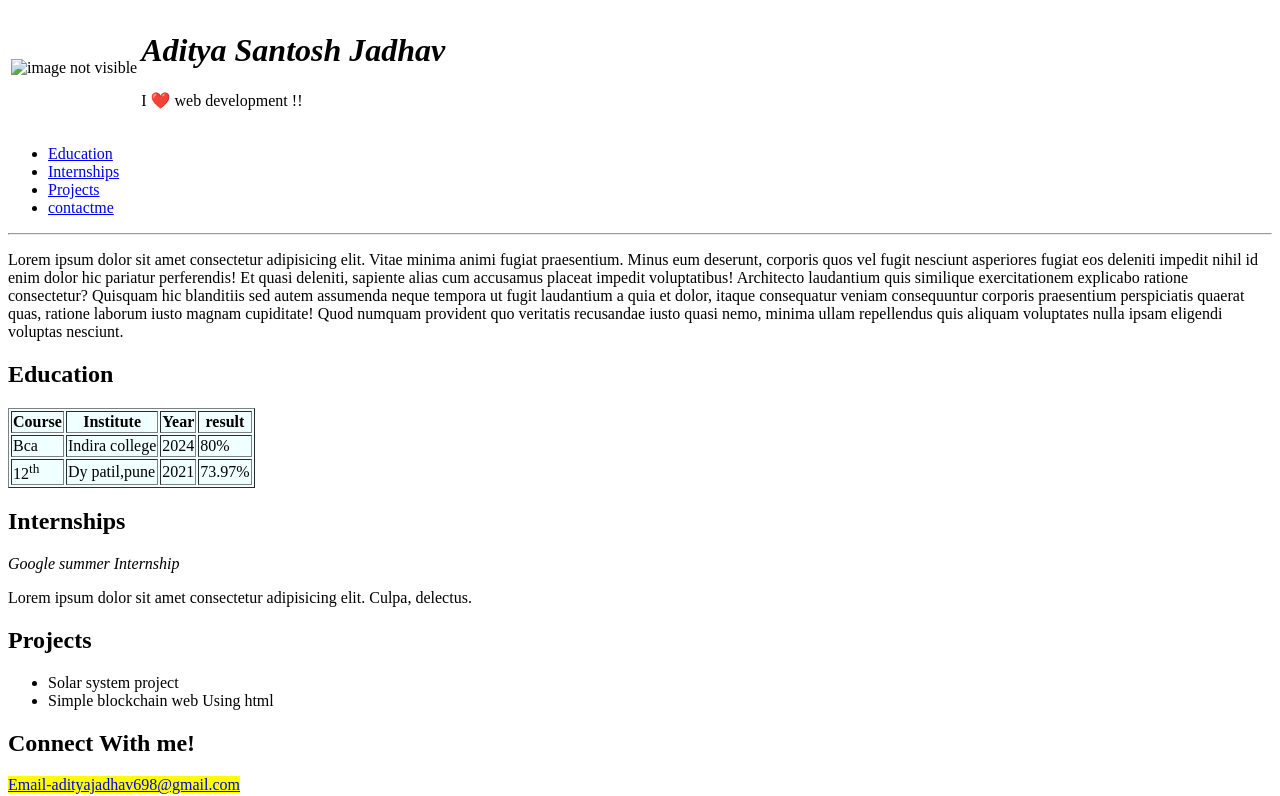
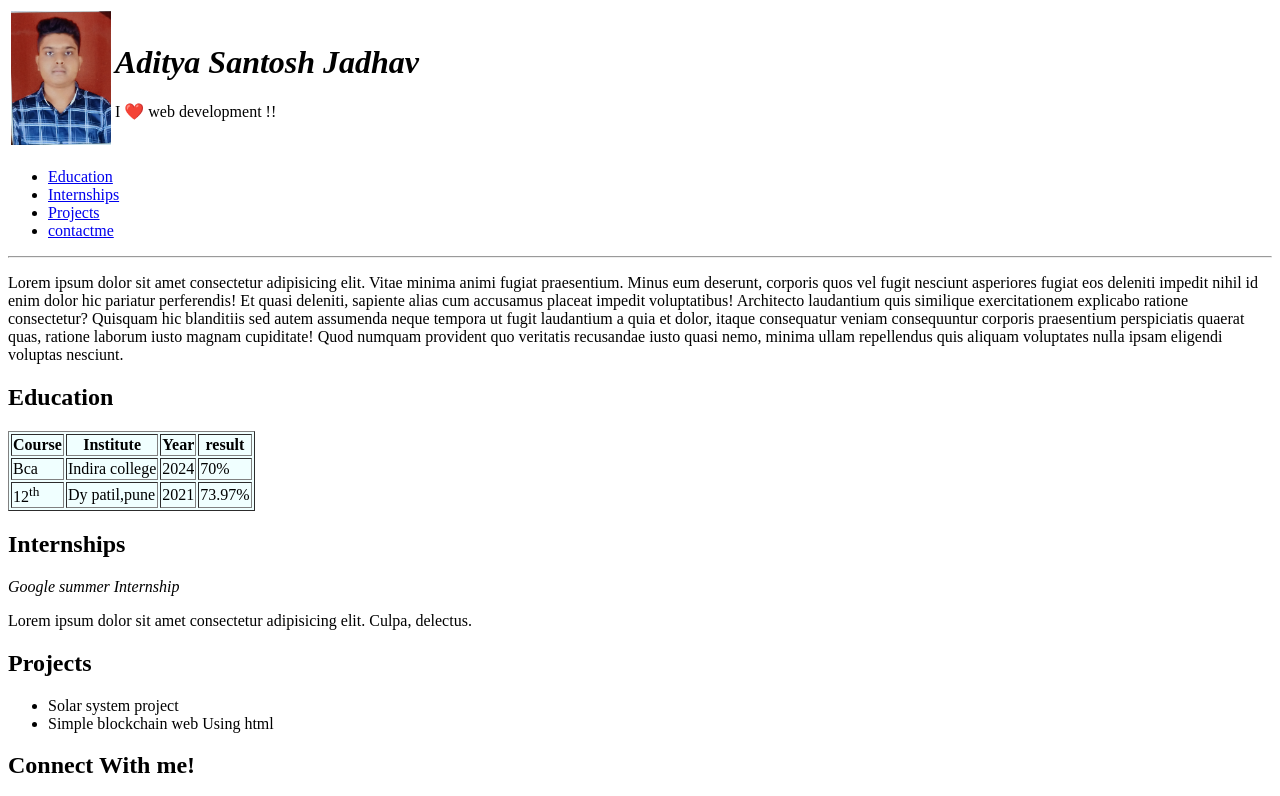
Before and after one commit to adityajadhav1919/resume, a plain HTML site: page index.html in a window 1280 px wide. Shown: the top 796 px of the page. Drawn offline with Linux system fonts and the light colour scheme.

Commit message:
Add files via upload

```diff
--- a/index.html
+++ b/index.html
@@ -14,7 +14,7 @@
 
             <tr>
                 <td>
-                    <img width="100" src="images/aditya.jpg" alt="image not visible">
+                    <img width="100" src="aditya.jpg" alt="image not visible">
                 </td>
                 <td>
                     <h1><i> Aditya Santosh Jadhav </i></h1>
@@ -62,7 +62,7 @@
                         <td>Bca</td>
                         <td>Indira college</td>
                         <td>2024</td>
-                        <td>80%</td>
+                        <td>70%</td>
                     </tr>
 
                     <tr>
```
